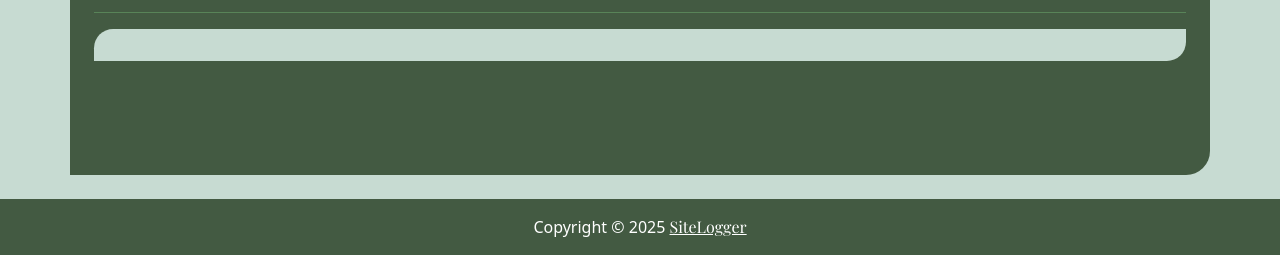
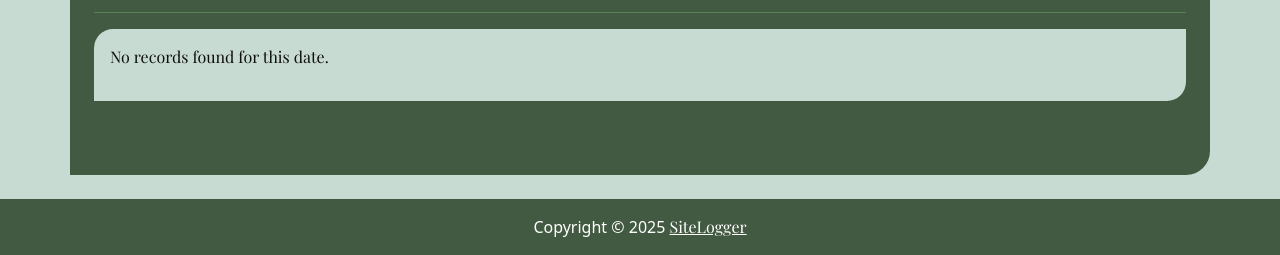
Before and after one commit to SaliMerc/sitemngmtapp, a Django app: page /dashboard/activityreportdisplay/1/ in a window 1280 px wide; the page is wider, and only the part inside the window is pictured. Shown: the part 773-1028 px from the top of that part. Run offline with Django 5.2, Linux system fonts and the light colour scheme; a user stored in the database is signed in; data comes from the database, SQL or seed files in the repository; both versions use the stored data as it was after the commit; parts of the project's set-up code (start-up, migrations or seed data) failed here and were passed over; some libraries are stand-ins or nearby versions; some web fonts are replaced.

Commit message:
Added report filter and exportation

```diff
--- a/site_app/static/css/style.css
+++ b/site_app/static/css/style.css
@@ -373,7 +373,11 @@ select option:focus{
     border-radius: 1.2rem 0 1.2em 0;
 }
 
-
+@media print {
+    nav, footer, .form-and-export, .heading-elements, .h-line{
+        display: none !important;
+    }
+}
 /*for mobile phone screen*/
 @media (max-width: 768px){
     .feat{
--- a/site_app/templates/activity_report_display.html
+++ b/site_app/templates/activity_report_display.html
@@ -5,7 +5,7 @@
     <div class="col-md-12 min-vh-100 container log-form ps-4 pe-4">
         <div class="text-center mb-4 mt-4">
              <img src="{% static 'images/LOGO.png' %}" alt="Company Logo" class="img-fluid" style="max-height: 110px;">
-            <div class="row header-style">
+            <div class="row header-style heading-elements">
             <div class="col-md-6">
             <h2 class="report-title"><strong>Activities Report For:</strong><br> {{ site_name|capfirst}}</h2>
             </div>
@@ -27,9 +27,14 @@
                     <div class="modal-content modal-main-background">
                         <button type="button" class="btn-close ms-5 mt-2" data-bs-dismiss="modal" aria-label="Close"></button>
                          <div class="modal-body">
-                          <form action="" method="get" class="modal-form">
+                              {% if messages %}
+                                    {% for message in messages %}
+                                        <div class="alert alert-{{ message.tags }} text-center">{{ message }}</div>
+                                    {% endfor %}
+                              {% endif %}
+                              <form action="" method="get" class="modal-form">
                                 <label for="report-type">Report Range</label>
-                                <select name="report_type" id="report-type" class="form-control mt-2" required>
+                                <select name="report_type" id="report-type" class="form-control mt-2">
                                      <option selected disabled>Select Range</option>
                                      <option value="one-day">Single Day</option>
                                      <option value="multiple-days">Multiple Days</option>
@@ -53,9 +58,9 @@
 {#            modal ends#}
         </div>
         <div class="col-md-3">
-            <a href="">
-            <img src="{% static 'images/export.svg' %}" alt="export">
-            </a>
+{#            <a href="">#}
+            <img src="{% static 'images/export.svg' %}" alt="export" id="print-button">
+{#            </a>#}
         </div>
         </div>
         <hr class="h-line">
@@ -71,7 +76,7 @@
         <div class="row">
             <div class="col-md-4"> <h4><strong>PREPARED BY:</strong></h4><h4>{{ user.get_full_name.upper }}</h4></div>
             <div class="col-md-4"><h4><strong>DATE: </strong></h4><h4> {% now "d-m-Y" %}</h4></div>
-            <div class="col-md-4"><h4><strong>TIME: </strong></h4><h4>{% now "H:i:s" %}</h4></div>
+            <div class="col-md-4"><h4><strong>TIME: </strong></h4><h4 id="user-time">{% now "H:i:s" %}</h4></div>
         </div>
             <hr class="h-line-r">
             <hr class="h-line-r">
@@ -117,6 +122,22 @@
                 {% endif %}
             {% endfor %}
         </div>
+            {% else %}
+               {% if filter_type == 'multiple-days' and start_date and end_date %}
+                {% if start_date >= end_date %}
+                    <div class="alert alert-danger">
+                        Start date must be <strong>earlier</strong> than the end date.
+                    </div>
+                {% else %}
+                    <div class="">
+                        <p>No records found between {{ start_date|date:"Y-m-d" }} and {{ end_date|date:"Y-m-d" }}.</p>
+                    </div>
+                {% endif %}
+            {% else %}
+                <div class="">
+                    <p>No records found for this date.</p>
+                </div>
+            {% endif %}
         {% endif %}
         </div>
     </div>
@@ -139,6 +160,24 @@
             multiple_dates.style.display='none'
         }
     })
+
+    document.getElementById('print-button').addEventListener('click', () => {
+    window.print();
+});
+        // Update every second
+    updateUserTime();
+    setInterval(updateUserTime, 1000);
+    function formatTime(date) {
+     let hours = date.getHours();
+    const ampm = hours >= 12 ? 'PM' : 'AM';
+    hours = hours % 12 || 12; // Convert 0 (midnight) to 12
+    const minutes = String(date.getMinutes()).padStart(2, '0');
+    return `${hours}:${minutes} ${ampm}`;
+}
+function updateUserTime() {
+    const now = new Date();
+    document.getElementById('user-time').textContent = `${formatTime(now)}`;
+}
 </script>
 
 {% endblock %}
--- a/site_app/templates/forgot_password.html
+++ b/site_app/templates/forgot_password.html
@@ -7,6 +7,7 @@
             <h2 class="text-center sub-heading">Reset Your Password</h2><br>
             <form action="{% url 'forgot_password' %}" method="post" enctype="multipart/form-data" target="_self">
                 {% csrf_token %}
+                <label for="password">Email</label>
                 <input type="email" class="form-control mt-2" placeholder="Email Address" name="email" required>
                 <div class="d-flex flex-column align-items-center">
                 <button class="btn btn-success mt-2" type="submit">Reset Password</button>
--- a/site_app/templates/index.html
+++ b/site_app/templates/index.html
@@ -37,7 +37,7 @@
 <div class="col-md-2 element feat" id="feat3">
      <h3 class="mt-4 feat-head">Report
           Generation</h3>
-     <p class="feat-para">Automatically compile daily activity <br>and issue
+     <p class="feat-para">Automatically compile daily activity and issue
          logs into structured
           reports.
           </p>
--- a/site_app/templates/issueupdate.html
+++ b/site_app/templates/issueupdate.html
@@ -3,7 +3,7 @@
 {% block content %}
 <div class="container-fluid">
     <div class="col-md-11 container log-form">
-         <div class="mt-4 log-text"><img src="{% static 'images/log.svg' %}" alt="add activity"><h2>Add Issue</h2></div><br>
+         <div class="mt-4 log-text"><h2>Update Issue</h2></div><br>
         {% if messages %}
             {% for message in messages %}
                 <div class="alert alert-{{ message.tags }} text-center">{{ message }}</div>
--- a/site_app/views.py
+++ b/site_app/views.py
@@ -34,6 +34,8 @@ from django.urls import reverse
 from django.contrib import messages
 from django.shortcuts import render, redirect
 from django.conf import settings
+
+from django.db.models import Count, Q
 
 
 def sign_up(request):
@@ -196,7 +198,10 @@ def activitylog(request):
 def activityview(request):
     if request.user.is_authenticated:
         last_name = request.user.last_name
+    query=request.GET.get("search",'').strip()
     activities=DailyActivity.objects.filter(user=request.user, in_trash=False).order_by("-date")
+    if query:
+        activities=DailyActivity.objects.filter(Q(site_name__icontains=query)|Q(work_completed__icontains=query)|Q(equipment_used__icontains=query)|Q(materials_used__icontains=query)|Q(construction_stage__icontains=query)|Q(date__icontains=query),user=request.user, in_trash=False).order_by("-date")
     return render(request, 'activityview.html',{'activities':activities, "last_name":last_name})
 @login_required
 def issuelog(request):
@@ -226,7 +231,14 @@ def issuelog(request):
 def issueview(request):
     if request.user.is_authenticated:
         last_name = request.user.last_name
+
+    query = request.GET.get("search", '').strip()
     issues=Issue.objects.filter(user=request.user,in_trash=False).order_by('-issue_date')
+    if query:
+        issues = Issue.objects.filter(
+            Q(site_name__icontains=query) | Q(issue_description__icontains=query) | Q(resolution_steps__icontains=query) | Q(
+                issue_status__icontains=query)| Q(issue_date__icontains=query),
+            user=request.user, in_trash=False).order_by("-issue_date")
     return render(request, 'issueview.html', {'issues':issues, "last_name":last_name})
 
 @login_required
@@ -243,6 +255,7 @@ def issueupdate(request,id):
             my_issue.site_name = request.POST.get("site_name")
 
             my_issue.save()
+            return redirect('issueview')
             messages.error(request, "Issue updated successfully")
         except Exception as e:
             print(e)
@@ -275,6 +288,7 @@ def activityupdate(request, id):
             my_activity.construction_stage = request.POST.get("construction_stage")
 
             my_activity.save()
+            return redirect('activityview')
             messages.success(request, "Activity updated successfully")
         except Exception as e:
             print(e)
@@ -311,7 +325,24 @@ def activity_report_display(request, id):
     current_time = timezone.localtime(timezone.now(), nairobi_tz)
     from_report=ActivityReport.objects.get(id=id)
     site_name = from_report.site_name
-    activities = DailyActivity.objects.filter(user=user, site_name=site_name,in_trash=False).order_by("date")
+    activities = DailyActivity.objects.filter(user=user, site_name=site_name,in_trash=False).order_by("-date")
+
+    filter_type = request.GET.get("report_type")
+    one_day_query=request.GET.get("a-date")
+    start_day = request.GET.get("start-date")
+    end_day = request.GET.get("end-date")
+
+    if filter_type=='one-day':
+        activities = DailyActivity.objects.filter(date__icontains=one_day_query,user=user, site_name=site_name, in_trash=False).order_by("-date")
+    elif filter_type=='multiple-days':
+        start_date = datetime.strptime(start_day, '%Y-%m-%d').date()
+        end_date = datetime.strptime(end_day, '%Y-%m-%d').date()
+        if start_date <= end_date:
+            activities = DailyActivity.objects.filter(date__range=[start_date, end_date], user=user, site_name=site_name,in_trash=False).order_by("-date")
+        else:
+            activities=None
+            messages.error(request, "Start Day should be earlier than the End Day")
+
     return render(request, 'activity_report_display.html',{"activities":activities, "user": user, "site_name":site_name, "last_name":last_name,"current_time":current_time})
 @login_required
 def issue_report(request):
@@ -333,6 +364,23 @@ def issue_display(request,id):
     site_in_report=IssueReport.objects.get(id=id)
     site_name=site_in_report.site_name
     issue_new=Issue.objects.filter(user=user, site_name=site_name,in_trash=False).order_by("issue_date")
+
+    filter_type = request.GET.get("report_type")
+    one_day_query=request.GET.get("a-date")
+    start_day = request.GET.get("start-date")
+    end_day = request.GET.get("end-date")
+
+    if filter_type=='one-day':
+        issue_new = Issue.objects.filter(issue_date__icontains=one_day_query,user=user, site_name=site_name, in_trash=False).order_by("-issue_date")
+    elif filter_type=='multiple-days':
+        start_date = datetime.strptime(start_day, '%Y-%m-%d').date()
+        end_date = datetime.strptime(end_day, '%Y-%m-%d').date()
+        if start_date <= end_date:
+            issue_new = Issue.objects.filter(issue_date__range=[start_date, end_date], user=user, site_name=site_name,in_trash=False).order_by("-issue_date")
+        else:
+            issue_new=None
+            messages.error(request, "Start Day should be earlier than the End Day")
+
     return render(request, 'issue_report_display.html', {"user":user, "site_name":site_name, "issue_new":issue_new, "last_name":last_name})
 
 @login_required
```
Also changed, not shown: site_app/templates/activityview.html (+8 -2 lines), site_app/templates/issue_report_display.html (+44 -5 lines), site_app/templates/issueview.html (+8 -2 lines), db.sqlite3, 1 other file.
